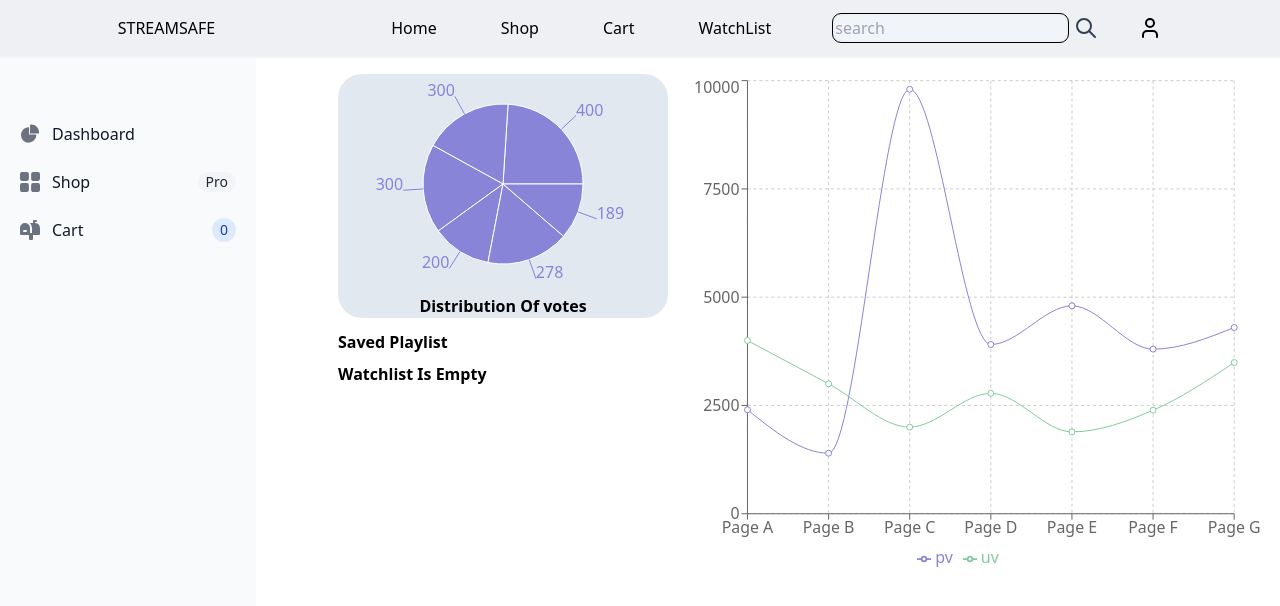
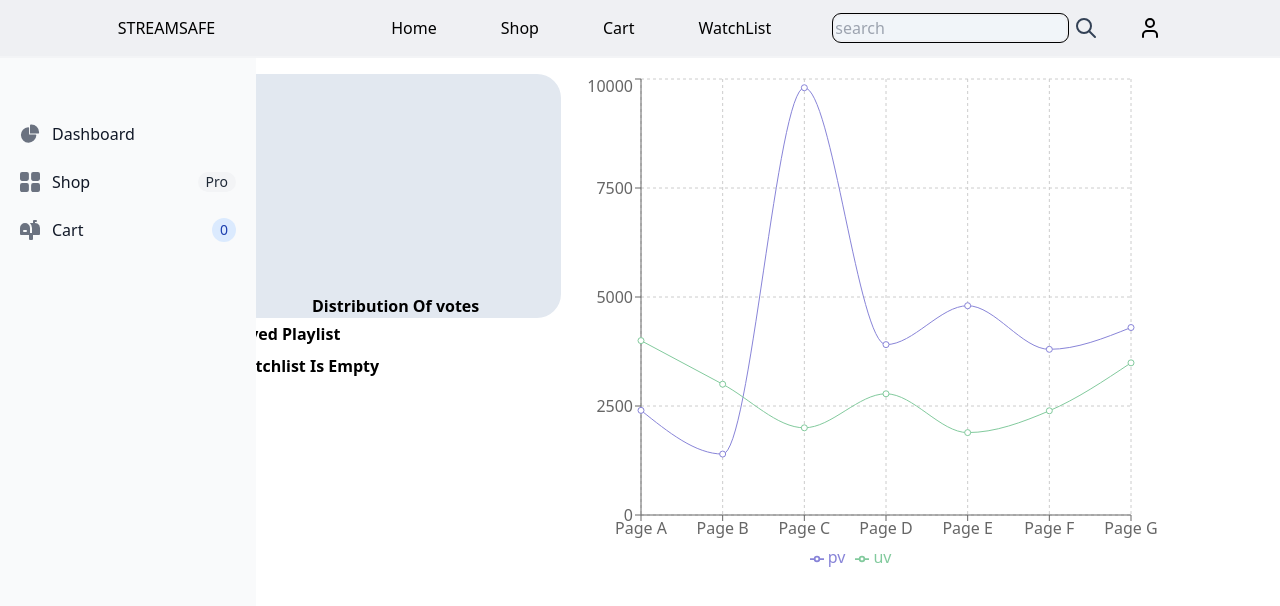
Before and after one commit to Mtendekuyokwa19/moviesite, a React (Create React App) app: page /WatchList in a window 1280 px wide. Shown: the top 606 px of the page. Built offline with nearby package versions, Linux system fonts and the light colour scheme.

Commit message:
update:passing data in class componets

```diff
--- a/src/components/watchlist.tsx
+++ b/src/components/watchlist.tsx
@@ -15,6 +15,8 @@ import { Radar, RadarChart, PolarGrid, PolarAngleAxis, PolarRadiusAxis,} from 'r
 
 
 import { LineChart, Line, XAxis, YAxis, CartesianGrid} from 'recharts';
+import { runInThisContext } from "vm";
+import { type } from "os";
 
 
 
@@ -23,13 +25,13 @@ import { LineChart, Line, XAxis, YAxis, CartesianGrid} from 'recharts';
 export  function WatchList({movieset,RemoveFromWatchlist,cartitems}:Iwatchlist){
 
   return(
-   <div className="grid grid-cols-4 gap-2">
+   <div className="grid grid-cols-6 gap-2 overflow-hidden">
 
    <Sidebar movieset={[]} RemoveFromWatchlist={undefined} cartitems={cartitems}/>
-   <div className="flex w-full col-span-3  p-4">
-      <div className="flex flex-col gap-3">
+   <div className="flex w-full col-start-2 col-span-5  p-4">
+      <div className="flex flex-col gap-1">
 <StatisticsOnVotes/>
-<div className="flex flex-col gap-2">
+<div className="flex flex-col gap-2 overflow-y-auto">
    <h1 className="font-bold text-left">Saved Playlist</h1>
 
    {movieset.length>0?movieset.map(movie=><TinyCard movie={movie}/> ): <div><h1 className="font-bold">Watchlist Is Empty</h1> </div> }
@@ -113,15 +115,15 @@ function TinyCard({movie}:ITinyCard) {
 
 
    return(
-      <div className="flex gap-3 border border-slate-400 rounded-lg p-2">
+      <div className="flex gap-3 border border-slate-400 rounded-lg p-2 ">
          <div >
-            <img src={require("./img/mandalorian.jpg")} alt="" className="h-32 rounded-lg" />
+            <img src={movie?.image} alt="" className="h-32 rounded-lg" />
          </div>
 
          <div className="flex flex-col w-full">
             <div>
                <h1 className="font-bold text-lg">{movie.name}</h1>
-               <p className="text-sm">{movie.description}</p>
+               <p className="text-sm">{movie.description.split("").length>120?movie.description.split("").splice(0,120).join(""):movie.description}</p>
                <div className="flex gap-1">
                <StartCategoryIcon/>
                <p>{movie.rating}</p>
@@ -163,26 +165,36 @@ const data01 = [
   { name: 'Group F', value: 189 },
 ];
 
-const data02 = [
-  { name: 'Group A', value: 2400 },
-  { name: 'Group B', value: 4567 },
-  { name: 'Group C', value: 1398 },
-  { name: 'Group D', value: 9800 },
-  { name: 'Group E', value: 3908 },
-  { name: 'Group F', value: 4800 },
-];
+class DataForVotes {
+   movieName: string;
+   votes: number;
+   constructor(movieName:string,votes:number) {
+      this.movieName=movieName;
+      this.votes=votes;
 
-export default class VotesCard extends PureComponent {
+   }
+}
+
+type votingList={
+   votes:DataForVotes[];
+}
+export default class VotesCard extends PureComponent <votingList>{
+
+
+
+
+
 
 
   render() {
+   const {votes}=this.props;
     return (
 
         <PieChart width={330} height={220}>
           <Pie
             dataKey="value"
             isAnimationActive={false}
-            data={data01}
+            data={votes}
             cx="50%"
             cy="50%"
             outerRadius={80}
```
